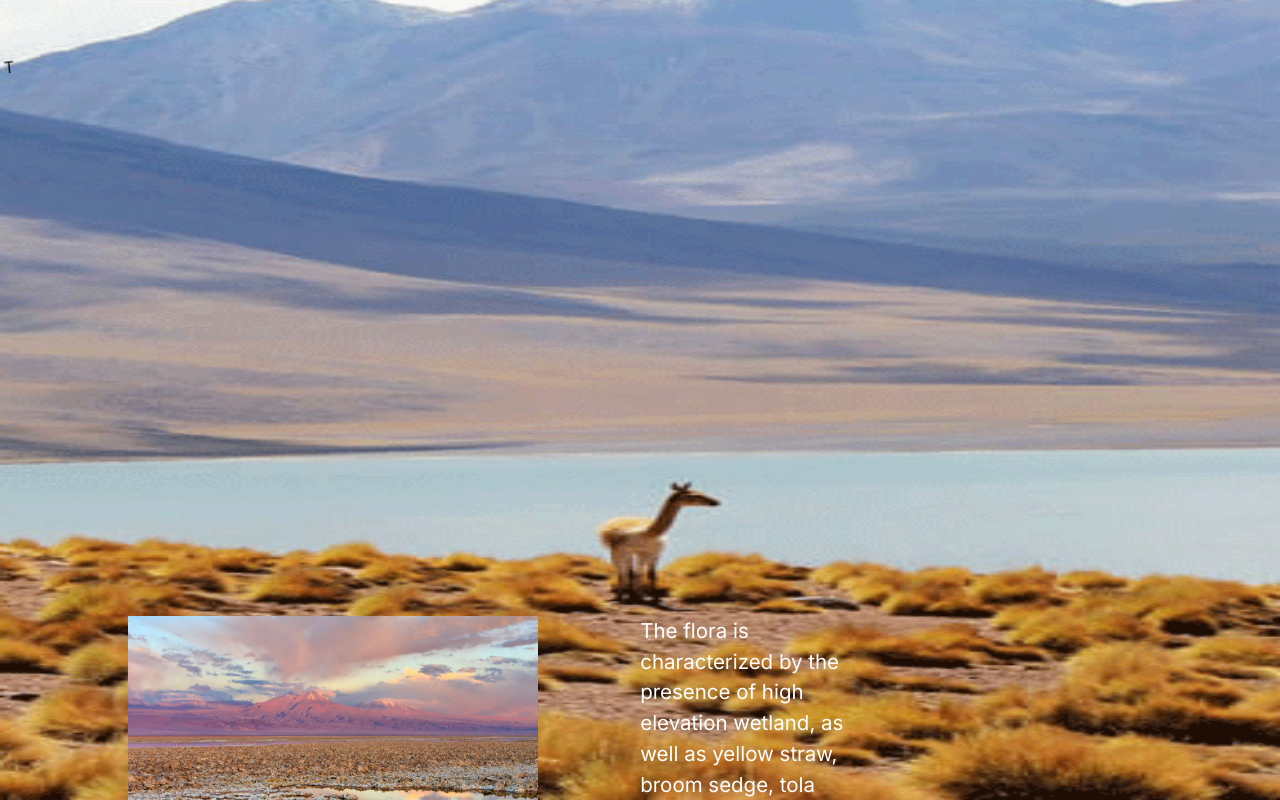
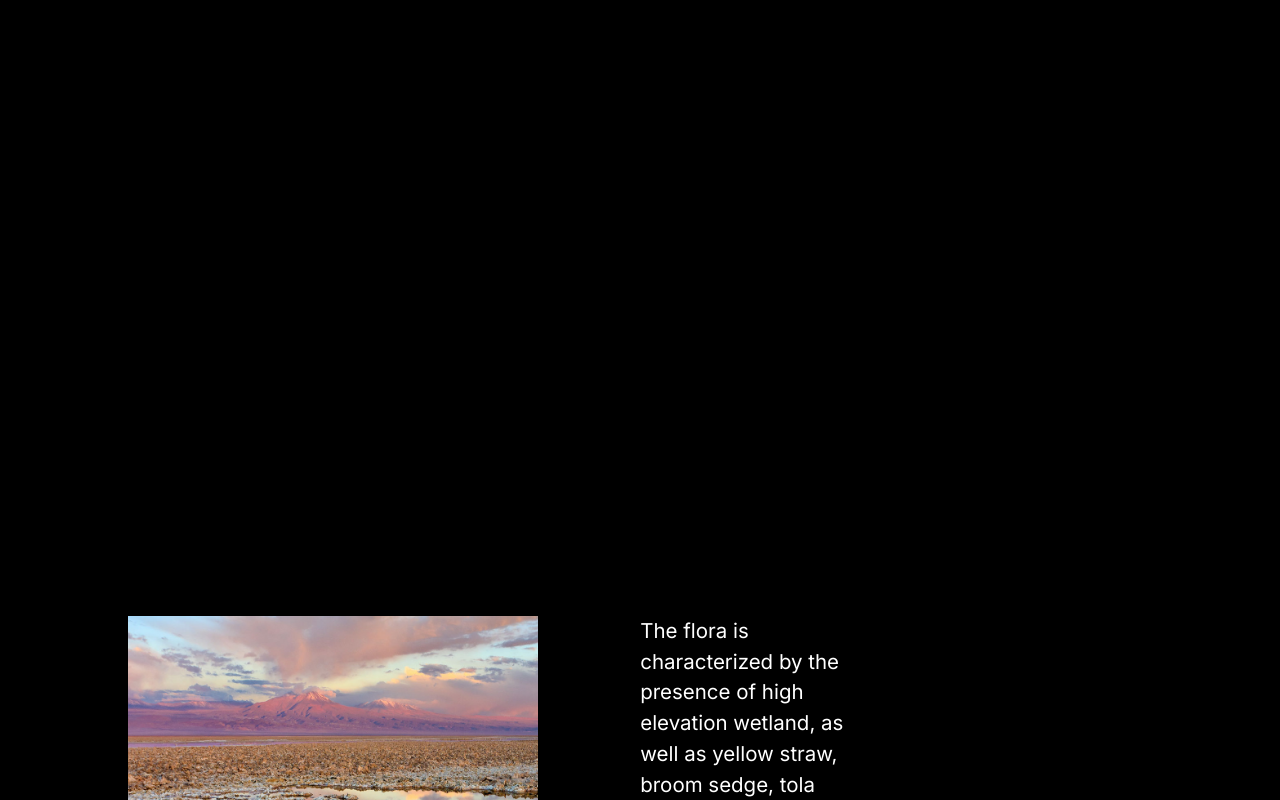
Before and after one commit to tilakoli/Portfoliov3, a Next.js app: page / in a window 1280 px wide. Shown: the top 800 px of the page. Built offline with nearby package versions, Linux system fonts and the light colour scheme.

Commit message:
update loader style

```diff
--- a/src/app/globals.css
+++ b/src/app/globals.css
@@ -61,3 +61,69 @@ body{
   font-size: var(--headlineMedium);
   text-transform: uppercase;
 }
+
+
+
+
+/* --------------- */
+
+
+.loaderContainer {
+  width: 100vw;
+  height: 100vh;
+  color: white !important;
+  position: relative;
+  text-align: center;
+}
+
+.loading {
+  width: 100%;
+  height: 100%;
+  display: flex;
+  justify-content: center;
+  align-items: center;
+  position: absolute;
+  top: 0;
+}
+
+.follow {
+  position: absolute;
+  background-color: #f48049;
+  /* // #f48049 */
+  height: 2px;
+  witdh: 0;
+  left: 0;
+  z-index: 2;
+}
+
+.progressbar {
+  position: absolute;
+  background-color: #fff;
+  height: 2px;
+  transition: 0.4s ease-out;
+  witdh: 0;
+  left: 0;
+}
+
+.count {
+  position: absolute;
+  font-size: 130px;
+  font-weight: bold;
+  transfrom: translateY(-15px)
+}
+
+/* .loaderContent {
+  height: 100%;
+  width: 0;
+  position: absolute;
+  top: 0;
+  left: 0;
+  z-index: 3;
+  display: flex;
+  justify-content: center;
+  align-items: center;
+  flex-direction: column;
+  overflow: hidden;
+  color: white;
+  background-color: black;
+} */
--- a/src/app/loading.tsx
+++ b/src/app/loading.tsx
@@ -1,9 +1,69 @@
 'use client';
-import React from 'react'
+import React, { useEffect, useState } from 'react'
+import gsap, {Expo, CSSPlugin} from 'gsap';
+gsap.registerPlugin(CSSPlugin);
 
 const Loader = () => {
+  const [counter, setCounter] = useState<number>(0);
+
+  useEffect(() => {
+    const count = setInterval(() => {
+      setCounter((prevCounter) => (prevCounter < 100 ? prevCounter + 1 : prevCounter) );
+    }, 25);
+
+    counter === 100 && reveal()
+
+    return () => {
+      clearInterval(count); // Clear the interval when the component is unmounted
+    };
+
+  }, [counter]);
+
+const reveal = () => {
+
+  const tl = gsap.timeline({
+    onComplete: () =>{}
+  });
+
+  tl.to('.follow', {width: '100%', duration: 0.7,
+  ease: Expo.easeInOut
+  });
+
+  tl.to('.hide', {
+    display: 'none',
+    duration: 0.3,
+  });
+
+  tl.to('.follow', {
+    height: '100%',
+    duration: 0.5,
+    // delay: 0.5,
+    ease: Expo.easeInOut
+  })
+
+  tl.to('.follow', {
+    opacity: 0,
+    duration: 0.7,
+    delay: 0.6,
+    ease: Expo.easeInOut,
+    clipPath: `inset(25%)`
+
+  })
+
+}
+
   return (
-    <div className='bg-red-500 h-screen w-screen z-50 flex items-center justify-center'>Wait for it...</div>
+    <>
+      {/* <div className='bg-red-500 h-screen w-screen z-50 flex items-center justify-center loader'>Wait for it...</div> */}
+      <div className='loading text-white'>
+        <div className='follow'></div>
+        <div className='hide progressbar' style={{
+          width: `${counter}%`
+        }}> </div>
+        <p className='hide count'>{counter}%</p>
+        {/* <p className='loaderContent'>content</p> */}
+      </div>
+    </>
   )
 }
 
--- a/src/app/page.js
+++ b/src/app/page.js
@@ -11,7 +11,7 @@ export default function Home() {
   const [loading, setLoading] = useState(true);
 
   useEffect(() => {
-    const delay = 5000;
+    const delay = 5500;
 
     const timer = setTimeout(() => {
       setLoading(false);
--- a/src/components/Intro/index.jsx
+++ b/src/components/Intro/index.jsx
@@ -39,15 +39,15 @@ export default function Index() {
                 />
             </div>
             <div className="flex justify-center relative mt-[25vh] md:mt-[35vh] ">
-                <div ref={introImage} data-scroll data-scroll-speed="0.3" className='brightness-[70%] w-[350px]  h-[475px] absolute'>
+                {/* <div ref={introImage} data-scroll data-scroll-speed="0.3" className='brightness-[70%] w-[350px]  h-[475px] absolute'>
                     <Image
                         className='object-cover object-center w-full h-full'
                         src={'/images/intro.png'}
                         alt="intro image"
                         fill={true}
-                        priority={true}s
+                        priority={true}
                     />
-                </div>
+                </div> */}
                 <div className="flex gap-3 text-white text-[7vw] z-[3] text-center whitespace-nowrap mt-52 " data-scroll data-scroll-speed="0.7">
                     <IntroDropSection/>
                 </div>
```
